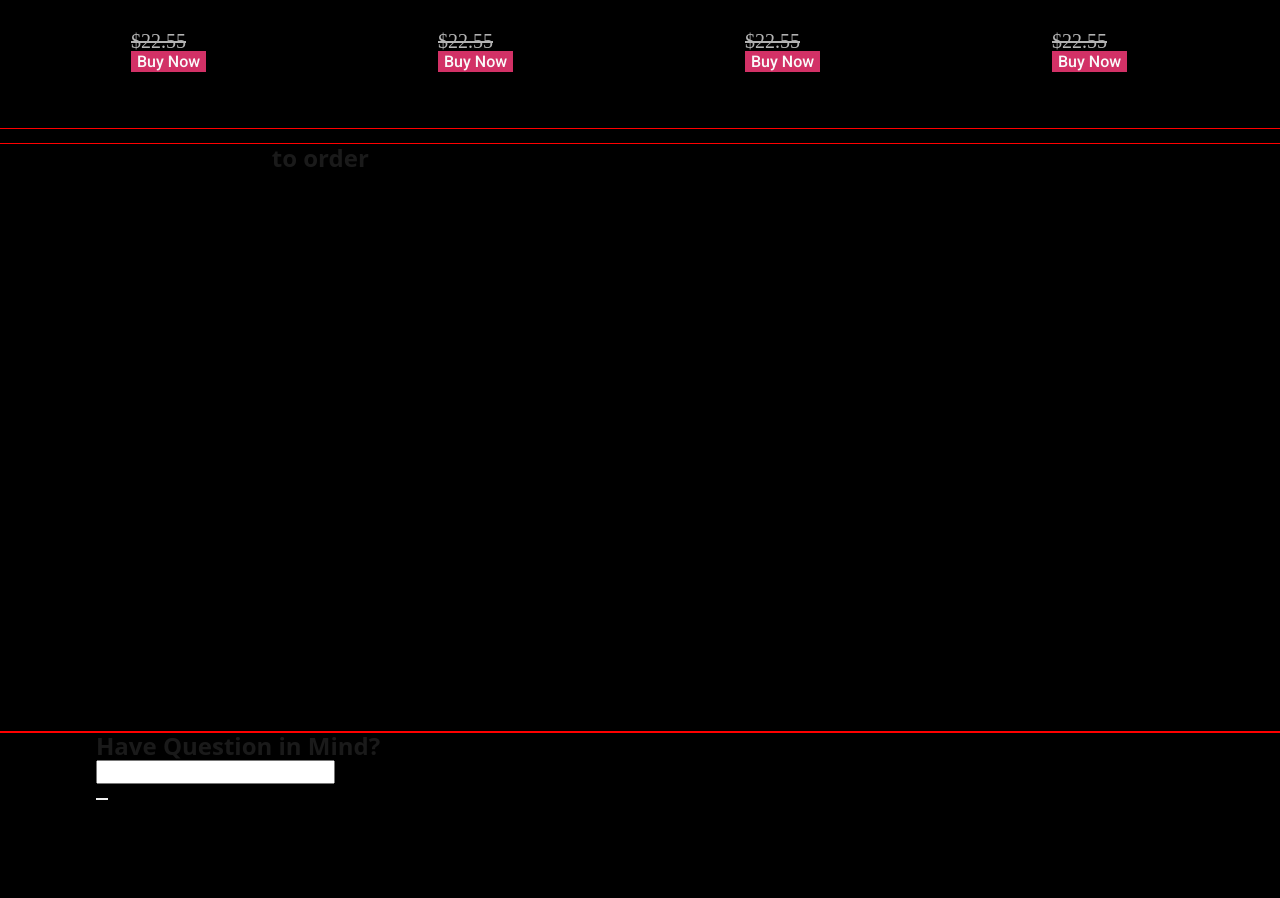
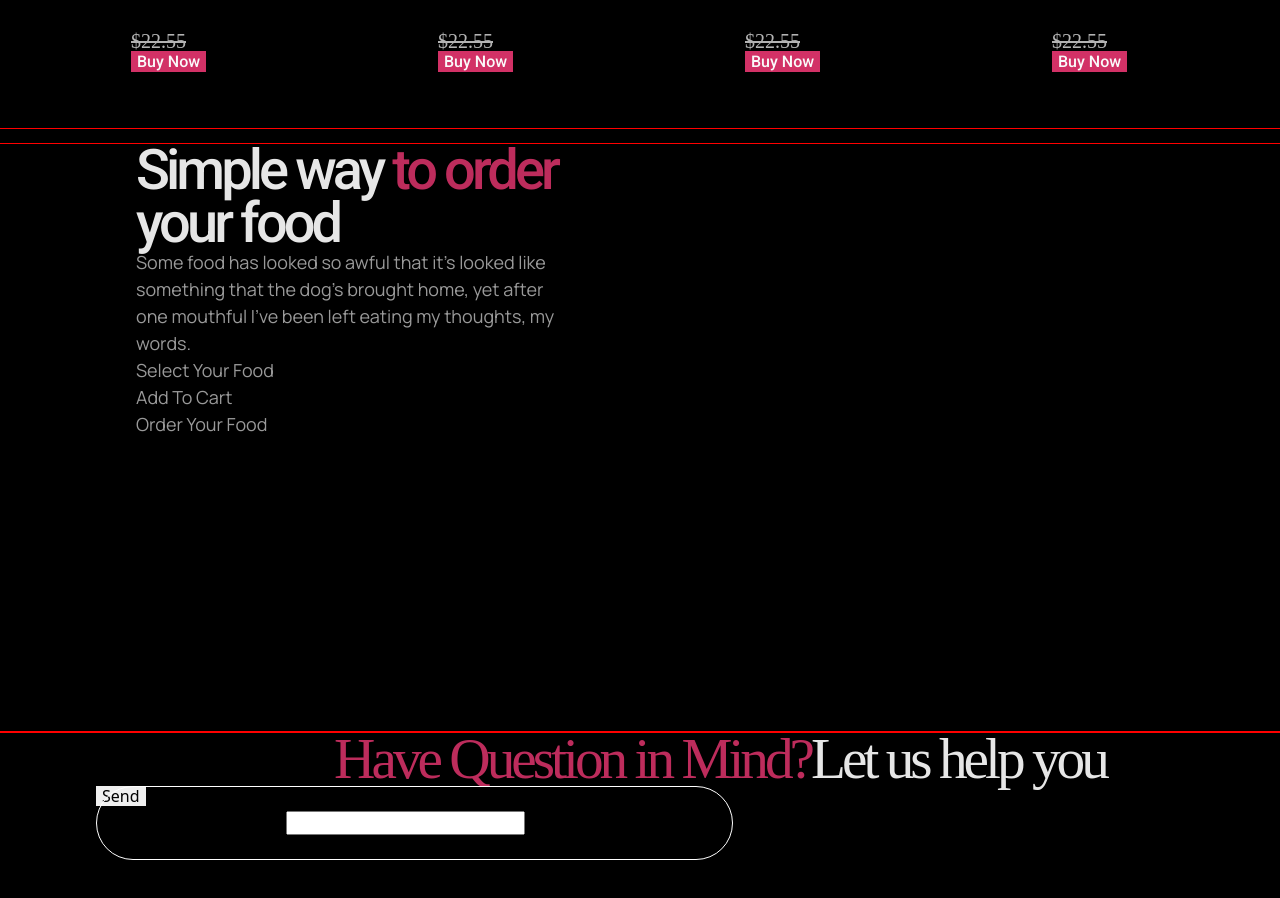
Before and after one commit to Varvara2811/vioty, a plain HTML site: page index.html in a window 1280 px wide. Shown: the part 1800-2698 px from the top of the page. Drawn offline with nearby package versions, Linux system fonts and the light colour scheme; a web font is replaced by a local one.

Commit message:
секція питання

```diff
--- a/css/style.css
+++ b/css/style.css
@@ -124,8 +124,11 @@ line-height: 100%;
 letter-spacing: -4.013px;
 opacity: 0.9;
 }
+.about-span{
+    color: var(--social-bg);
+}
 .accient-span{
-    color:var(--social-bg);
+    color:var(--accent-color);
 }
 .product-caption{
     color: var(--text-color);
@@ -198,3 +201,63 @@ font-style: normal;
 font-weight: 500;
 line-height: normal;
 }
+.order-list{
+width: 466.0px;
+height: 200.0px;
+}
+.order-title{
+color: var(--text-color);
+font-family: Roboto;
+font-size: 56px;
+font-style: normal;
+font-weight: 500;
+line-height: 94%;
+letter-spacing: -3.92px;
+opacity: 0.9;
+}
+.order-text{
+    color: var(--text-color);
+font-family: Manrope;
+font-size: 18px;
+font-style: normal;
+font-weight: 400;
+line-height: 27px;
+opacity: 0.6;
+}
+.order-way{
+   color: var(--text-color);
+font-family: Manrope;
+font-size: 18px;
+font-style: normal;
+font-weight: 400;
+line-height: 27px;
+opacity: 0.6;
+}
+.question-title{
+    align-self: stretch;
+color:var(--text-color);
+text-align: center;
+font-family: Alexandria;
+font-size: 57.33px;
+font-style: normal;
+font-weight: 400;
+line-height: 94%;
+letter-spacing: -4.013px;
+opacity: 0.9;
+
+}
+.question-label{
+width: 637.0px;
+height: 74.0px;
+padding: 29px 30px;
+display: flex;
+padding: 29px 30px;
+align-items: center;
+gap: 10px;
+position: absolute;
+border-radius: 100px;
+border: 1px solid #FFF;
+
+}
+.question-button{
+}
--- a/index.html
+++ b/index.html
@@ -44,7 +44,7 @@
 </section>
 <section class="about">
     <div class="container">
-        <h1 class="about-title">Porem ipsum dolor sit amet, consectetur adipiscing elit. <span class="accient-span">Nunc vulputate libero et velit interdum, ac aliquet odio mattis. Class aptent taciti sociosqu ad litora torquent</span>per conubia nostra, per inceptos himenaeos.</h1>
+        <h1 class="about-title">Porem ipsum dolor sit amet, consectetur adipiscing elit. <span class="about-span">Nunc vulputate libero et velit interdum, ac aliquet odio mattis. Class aptent taciti sociosqu ad litora torquent</span>per conubia nostra, per inceptos himenaeos.</h1>
     </div>
 </section>
 <section class="product">
@@ -89,24 +89,24 @@
 <section class="order">
     <div class="container">
         <ul class="order-list">
-            <li class="order-items">
-                <h2 class="order-title">Simple way<span class="accient-span">to order</span>your food</h2>
-                <p class="order-text">Some food has looked so awful that it's looked like something that the dog's brought home, yet after one mouthful I've been left eating my thoughts, my words.</p>
-                <p class="order-way">Select Your Food</p>
-                <p class="order-way">Add To Cart</p>
-                <p class="order-way">Order Your Food</p>
-            </li>
+                <li class="order-items"><h2 class="order-title">Simple way <span class="accient-span">to order</span> your food</h2></li>
+                <li class="order-items"><p class="order-text">Some food has looked so awful that it's looked like something that the dog's brought home, yet after one mouthful I've been left eating my thoughts, my words.</p></li>
+                <li class="order-items"><p class="order-way">Select Your Food</p></li>
+                <li class="order-items"><p class="order-way">Add To Cart</p></li>
+                <li class="order-items"><p class="order-way">Order Your Food</p></li>
         </ul>
     </div>
 </section>
 <section class="question">
     <div class="container">
         <h2 class="question-title"><span class="accient-span">Have Question in Mind?</span>Let us help you</h2>
-            <form action="" class="question-form">
-                <label for="" class="question-label"></label>
+            <form class="question-form">
+                <label class="question-label">
+                    Enter your question
                     <input type="text" class="question-input">
+                    </label>
                 </form>
-                <button class="question"></button>
+                <button class="question-button">Send</button>
     </div>
 </section>
     </main>
```
